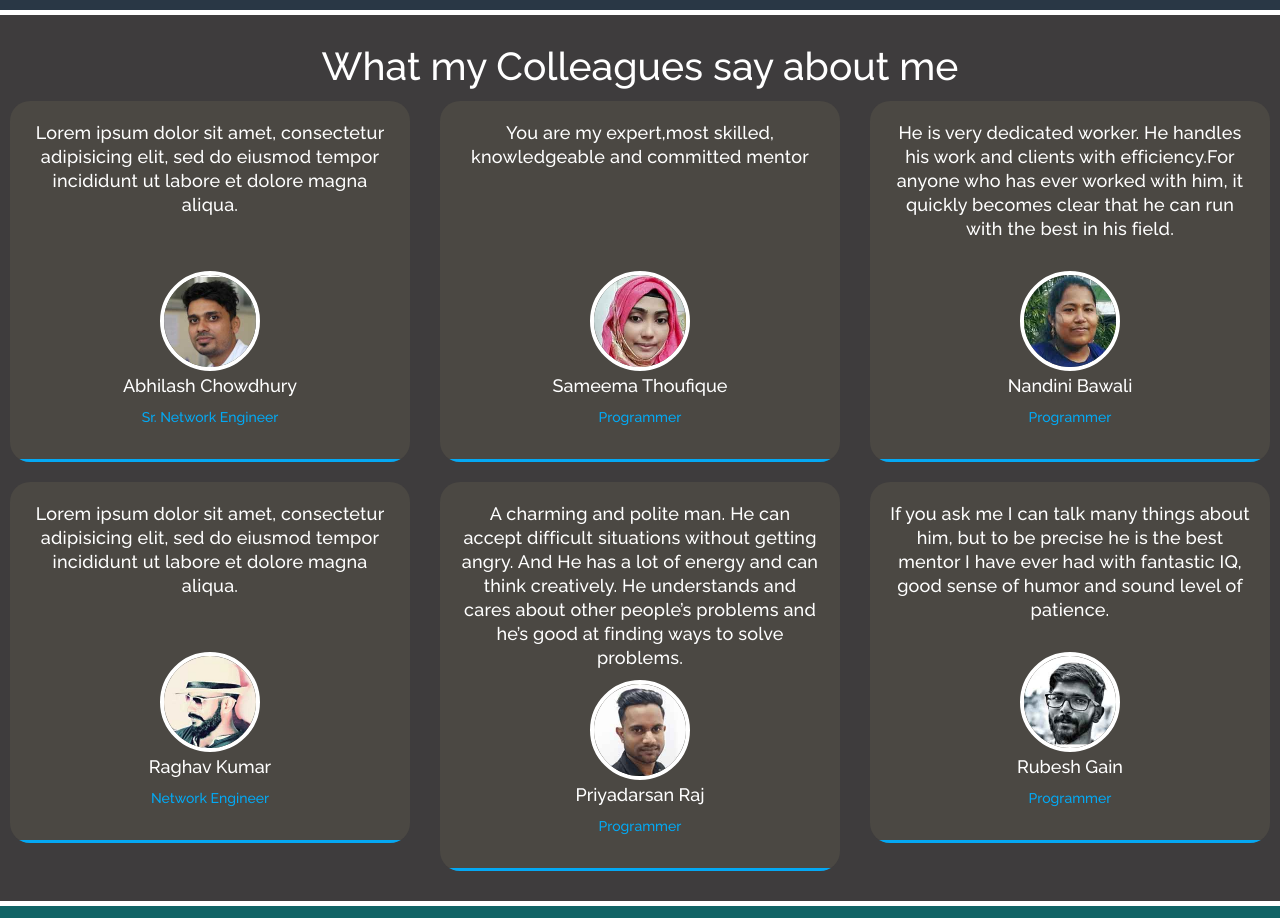
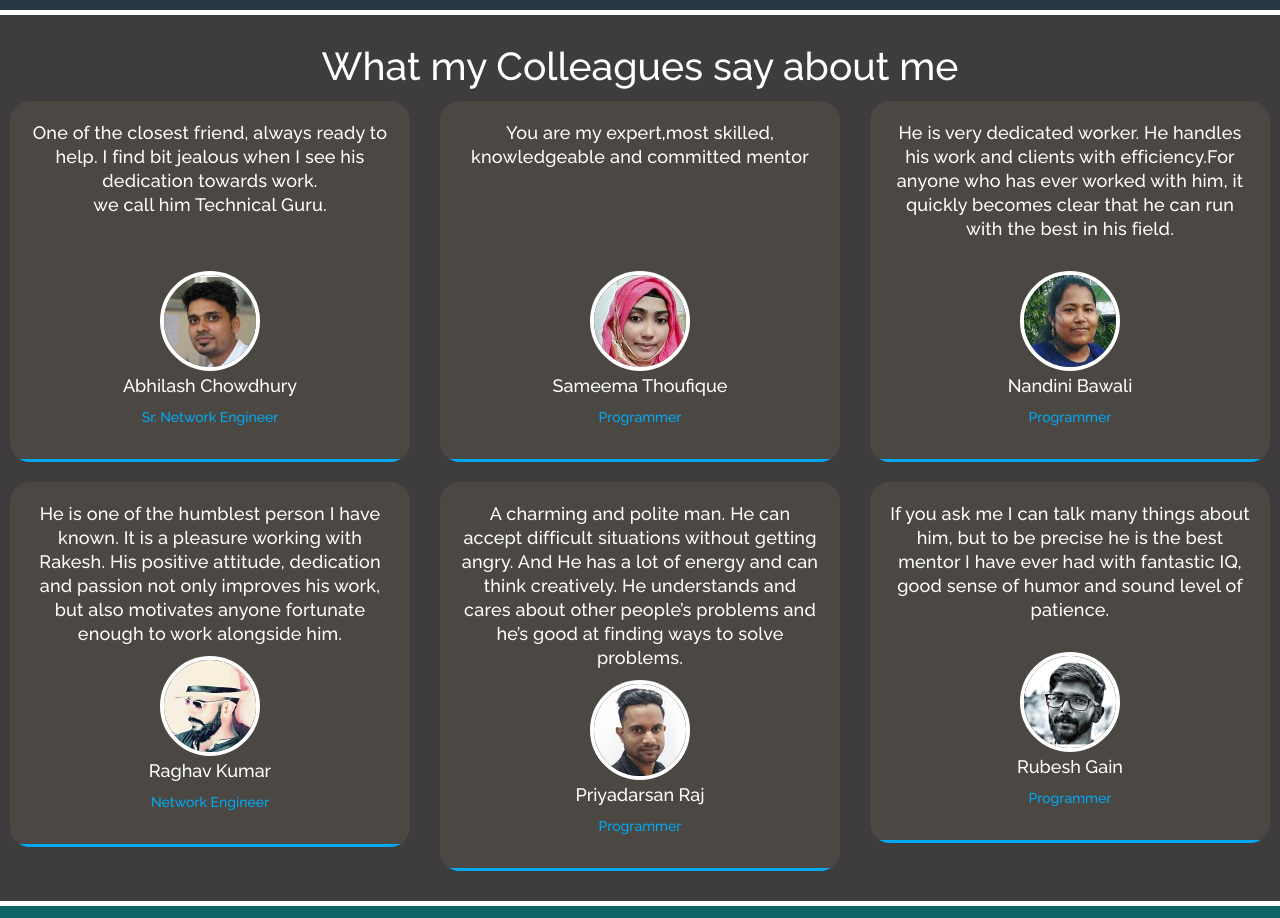
Before and after one commit to rkgain/RP.in, a React (Create React App) app: page / in a window 1280 px wide. Shown: the part 2725-3643 px from the top of the page. Built offline with nearby package versions, Linux system fonts and the light colour scheme.

Commit message:
RDL and Abhilash Comments added

```diff
--- a/src/App.js
+++ b/src/App.js
@@ -458,8 +458,8 @@ When I am not at my computer, my love for animals, exploring untouched serenic b
 		<div class="layer"></div>
 		<div class="content">
 			<p>
-				Lorem ipsum dolor sit amet, consectetur adipisicing elit, sed do eiusmod
-				tempor incididunt ut labore et dolore magna aliqua.</p>
+				One of the closest friend, always ready to help. I find bit jealous when I see his dedication towards work.<br/> we call him Technical Guru.
+                    </p>
 				<div class="image">
                     <img src={Abhi}/>
 				</div>
@@ -515,8 +515,11 @@ When I am not at my computer, my love for animals, exploring untouched serenic b
 <div class="layer"></div>
 <div class="content">
      <p>
-          Lorem ipsum dolor sit amet, consectetur adipisicing elit, sed do eiusmod
-          tempor incididunt ut labore et dolore magna aliqua.</p>
+         He is one of the humblest person I have known. It is a pleasure working with Rakesh.
+         His positive attitude, dedication and passion not only improves his work,
+         but also motivates anyone fortunate enough to work alongside him.
+
+         </p>
           <div class="image">
           <img src={Rld}/>
           </div>
```
